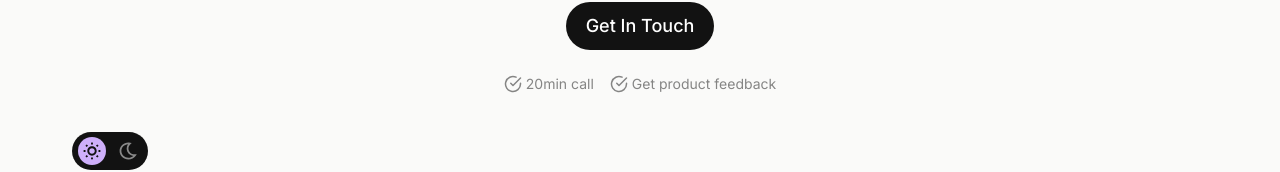
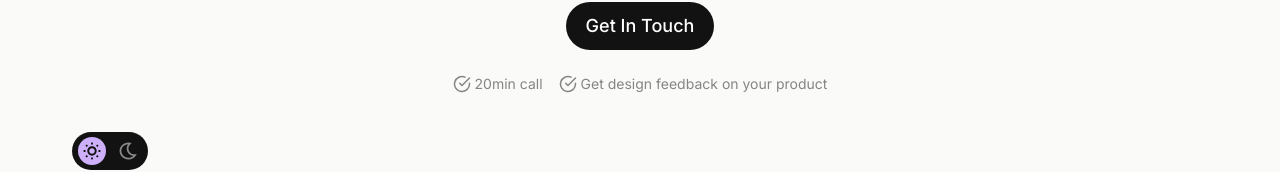
Before and after one commit to iharshchauhan/arpita-website, a Next.js app: page / in a window 1280 px wide. Shown: the part 510-682 px from the top of the page. Built offline with nearby package versions, Linux system fonts and the light colour scheme.

Commit message:
Update Hero.tsx

```diff
--- a/app/_sections/Hero.tsx
+++ b/app/_sections/Hero.tsx
@@ -38,7 +38,7 @@ const HeroActions = (
       </span>
       <span className="flex items-center gap-1">
         <CheckCircle size={18} />
-        Get product feedback
+        Get design feedback on your product
       </span>
     </div>
   </div>
```
